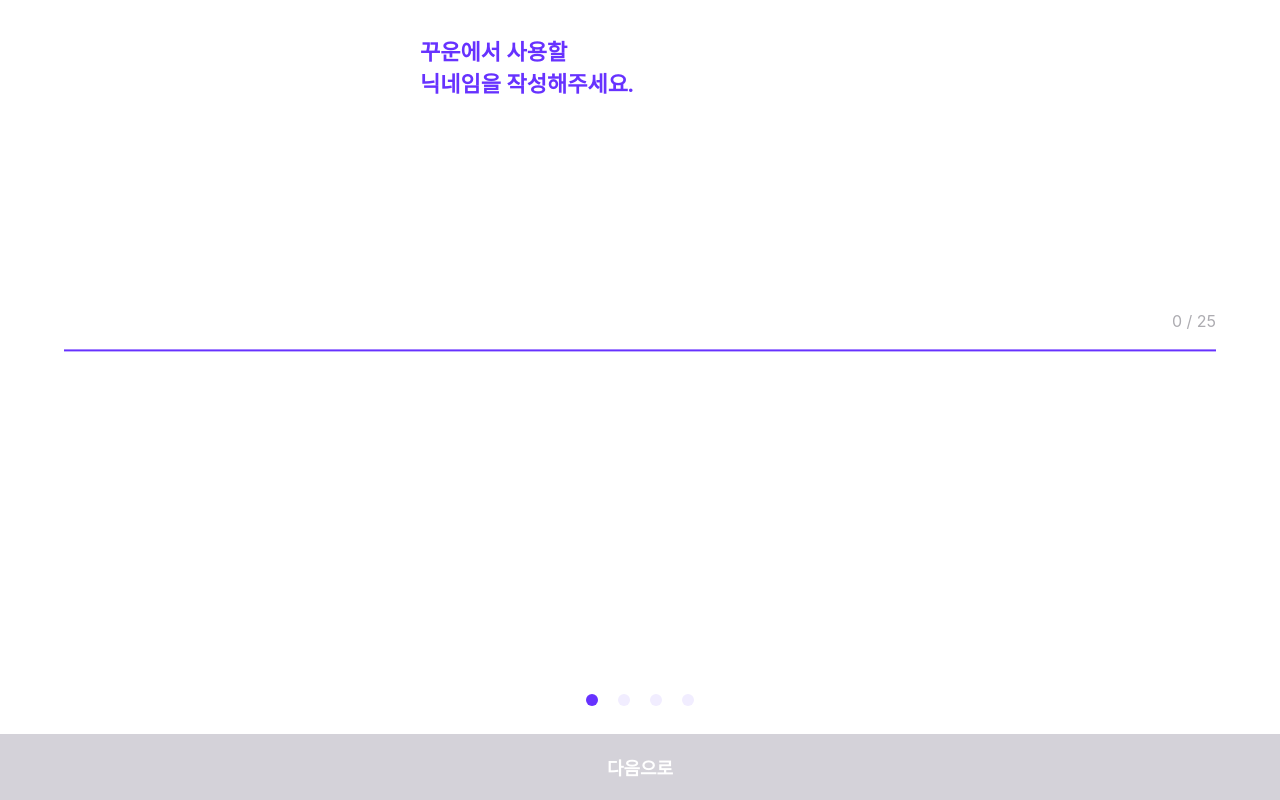
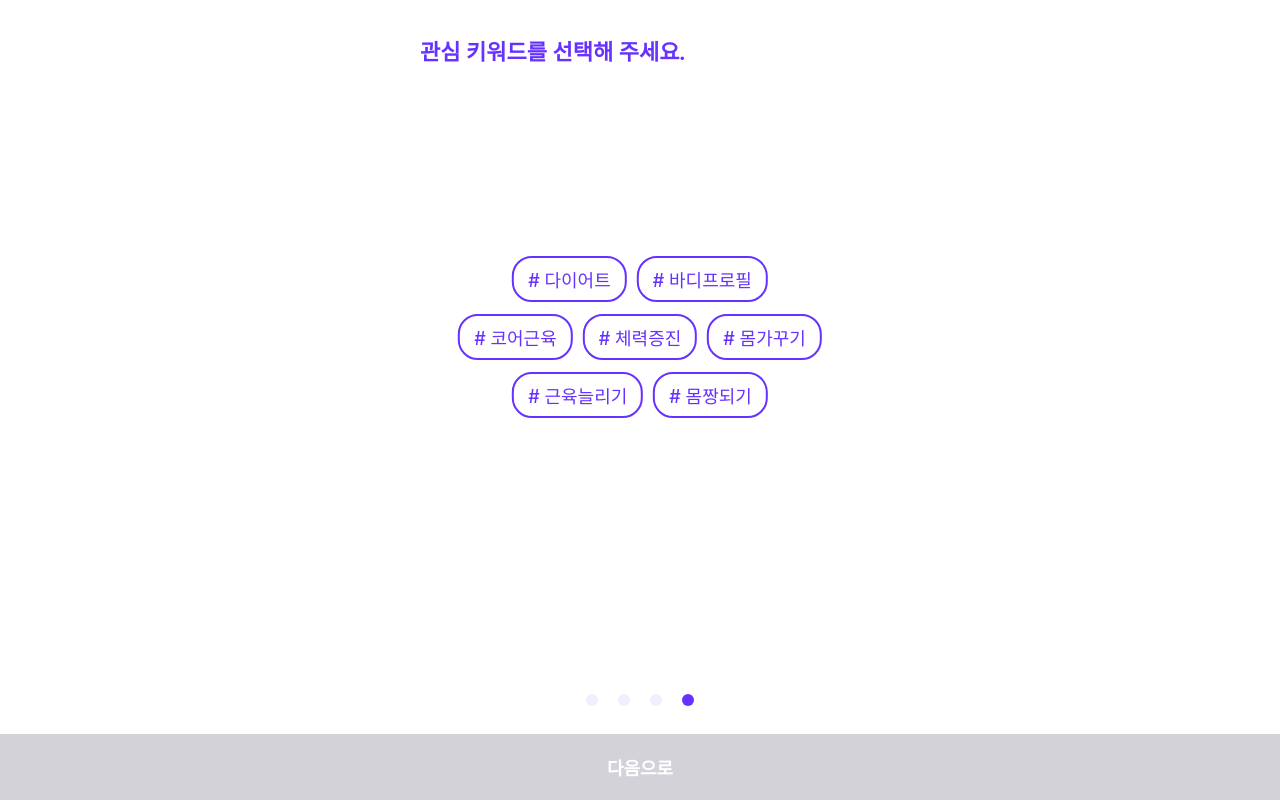
Before and after one commit to KKooWoon/Front, a React (Create React App) app: page /user-info in a window 1280 px wide. Built offline with nearby package versions, Linux system fonts and the light colour scheme; a web font is replaced by a local one.

Commit message:
feat: step3 & step4 using redux

```diff
--- a/src/components/user-info/index.tsx
+++ b/src/components/user-info/index.tsx
@@ -12,7 +12,7 @@ import onBoadingSlice from 'reducer/onboading';
 const UserInfo = () => {
   const userInfo = USERINFO;
   const navigator = useNavigate();
-  const [nowStep, setNowStep] = useState(0);
+  const [nowStep, setNowStep] = useState(3);
 
   const dispatch = useAppDispatch();
   const isActive = useAppSelector(state => state.onboading.isActive);
@@ -41,7 +41,7 @@ const UserInfo = () => {
     <LayoutWrapper>
       <pre>{userInfo[nowStep].title}</pre>
       {userInfo[nowStep].subtitle && <pre>{userInfo[nowStep].subtitle}</pre>}
-      <ContentsWrapper>
+      <ContentsWrapper className={nowStep ===3 ? 'wide':''}>
         <Contents nowStep={nowStep} />
       </ContentsWrapper>
       <ButtonSection>
--- a/src/components/user-info/step3.tsx
+++ b/src/components/user-info/step3.tsx
@@ -1,9 +1,86 @@
-import React from 'react';
+import { useAppDispatch, useAppSelector } from '@hooks/redux-hooks';
+import React, { ChangeEvent, useCallback, useEffect } from 'react';
+import onBoadingSlice from 'reducer/onboading';
+import styled from 'styled-components';
+import { InputSection } from './user-info.style';
 
 const Step3 = () => {
+  const bodySpec = useAppSelector(state => state.onboading.body_spec);
+  const isActive = useAppSelector(state => state.onboading.isActive);
+  const dispatch = useAppDispatch();
+
+  const onChangeHeight = useCallback(
+    (e: ChangeEvent<HTMLInputElement>) => {
+      dispatch(onBoadingSlice.actions.setHeight(e.target.value));
+    },
+    [bodySpec.height]
+  );
+  const onChangeWeight = useCallback(
+    (e: ChangeEvent<HTMLInputElement>) => {
+      dispatch(onBoadingSlice.actions.setWeight(e.target.value));
+    },
+    [bodySpec.height]
+  );
+  const onChangeFat = useCallback(
+    (e: ChangeEvent<HTMLInputElement>) => {
+      dispatch(onBoadingSlice.actions.setFat(e.target.value));
+    },
+    [bodySpec.height]
+  );
+  const onChangeMuscle = useCallback(
+    (e: ChangeEvent<HTMLInputElement>) => {
+      dispatch(onBoadingSlice.actions.setMuscle(e.target.value));
+    },
+    [bodySpec.height]
+  );
+
+  useEffect(() => {
+    if (bodySpec.height !== '' && bodySpec.weight !== '' && !isActive) {
+      dispatch(onBoadingSlice.actions.setActive(true));
+    } else if ((bodySpec.height === '' || bodySpec.weight === '') && isActive) {
+      dispatch(onBoadingSlice.actions.setActive(false));
+    }
+  }, [bodySpec.height, bodySpec.weight]);
+
   return (
-    <div>Step3</div>
-  )
-}
+    <GridWrapper>
+      <InputSection>
+        <h3>키</h3>
+        <div>
+          <input type='number' value={bodySpec.height} onChange={onChangeHeight} />
+          <span>cm</span>
+        </div>
+      </InputSection>
+      <InputSection>
+        <h3>몸무게</h3>
+        <div>
+          <input type='number' value={bodySpec.weight} onChange={onChangeWeight} />
+          <span>kg</span>
+        </div>
+      </InputSection>
+      <InputSection>
+        <h3>체지방률</h3>
+        <div>
+          <input style={{ border: '1px solid #c1c1c1' }} value={bodySpec.fat} onChange={onChangeFat} />
+          <span>%</span>
+        </div>
+      </InputSection>
+      <InputSection>
+        <h3>골격근량</h3>
+        <div>
+          <input style={{ border: '1px solid #c1c1c1' }} value={bodySpec.muscle} onChange={onChangeMuscle} />
+          <span>kg</span>
+        </div>
+      </InputSection>
+    </GridWrapper>
+  );
+};
+
+const GridWrapper = styled.div`
+  display: grid;
+  grid-template-columns: 1fr 1fr;
+  column-gap: 12px;
+  row-gap: 20px;
+`;
 
 export default Step3;
--- a/src/components/user-info/step4.tsx
+++ b/src/components/user-info/step4.tsx
@@ -1,9 +1,49 @@
-import React from 'react';
+import { useAppDispatch, useAppSelector } from '@hooks/redux-hooks';
+import { KEYWORDS } from '@utils/constants';
+import React, { SyntheticEvent, useEffect } from 'react';
+import onBoadingSlice from 'reducer/onboading';
+import styled from 'styled-components';
+import { Container, KeywordItem } from './user-info.style';
 
 const Step4 = () => {
+  const keywords = KEYWORDS;
+  const isActive = useAppSelector(state => state.onboading.isActive);
+  const interest = useAppSelector(state => state.onboading.interest);
+  const dispatch = useAppDispatch();
+  const handler = (e: SyntheticEvent) => {
+    if ((e.target as HTMLDivElement | HTMLSpanElement).localName === 'div') return;
+    const keyword = (e.target as HTMLDivElement | HTMLSpanElement).innerHTML.substring(2);
+    dispatch(onBoadingSlice.actions.setInterest(keyword));
+  };
+
+  useEffect(() => {
+    if (interest.length !== 0 && !isActive) {
+      dispatch(onBoadingSlice.actions.setActive(true));
+    } else if (interest.length === 0 && isActive) {
+      dispatch(onBoadingSlice.actions.setActive(false));
+    }
+  }, [interest]);
   return (
-    <div>Step4</div>
-  )
-}
-
+    <KeyWordsWrapper onClick={handler}>
+      <Container>
+        <KeywordItem className={interest.includes(keywords[0]) ? 'active' : ''}># {keywords[0]}</KeywordItem>
+        <KeywordItem className={interest.includes(keywords[1]) ? 'active' : ''}># {keywords[1]}</KeywordItem>
+      </Container>
+      <Container>
+        <KeywordItem className={interest.includes(keywords[2]) ? 'active' : ''}># {keywords[2]}</KeywordItem>
+        <KeywordItem className={interest.includes(keywords[3]) ? 'active' : ''}># {keywords[3]}</KeywordItem>
+        <KeywordItem className={interest.includes(keywords[4]) ? 'active' : ''}># {keywords[4]}</KeywordItem>
+      </Container>
+      <Container>
+        <KeywordItem className={interest.includes(keywords[5]) ? 'active' : ''}># {keywords[5]}</KeywordItem>
+        <KeywordItem className={interest.includes(keywords[6]) ? 'active' : ''}># {keywords[6]}</KeywordItem>
+      </Container>
+    </KeyWordsWrapper>
+  );
+};
+const KeyWordsWrapper = styled.div`
+  width: 100%;
+  text-align: center;
+  height: 300px;
+`;
 export default Step4;
--- a/src/components/user-info/user-info.style.ts
+++ b/src/components/user-info/user-info.style.ts
@@ -40,9 +40,12 @@ export const ButtonSection = styled.div`
 export const ContentsWrapper = styled.div`
   position: absolute;
   left: 50%;
-  top: 50%;
-  transform: translate(-50%, -190%);
+  top: 244px;
+  transform: translate(-50%, 0%);
   width: 90%;
+  &.wide {
+    width:98%;
+  }
 `;
 
 export const NaviWrapper = styled.section`
@@ -110,8 +113,8 @@ export const SelectBox = styled.div`
   border: 2px solid var(--primary-purple);
   border-radius: 20px;
   padding: 15px 0px 15px 17px;
-  .isGrey{
-    color:var(--gray-02);
+  .isGrey {
+    color: var(--gray-02);
   }
 `;
 export const SelectBoxWrapper = styled.div`
@@ -141,3 +144,50 @@ export const SelectList = styled.ul`
   }
   animation: ${slideBottom} 0.35s cubic-bezier(0.25, 0.46, 0.45, 0.94) both;
 `;
+
+export const InputSection = styled.section`
+  & h3 {
+    font-weight: 400;
+    font-size: 16px;
+    color: #817f85;
+    margin-bottom: 8px;
+  }
+  & div {
+    display: flex;
+    align-items: center;
+    gap: 5px;
+    & input {
+      width: 100%;
+      height: 50px;
+      border-radius: 20px;
+      border: 2px solid #6732ff;
+      padding-left: 12px;
+      :focus {
+        outline: none;
+      }
+      font-weight: 700;
+      font-size: 18px;
+    }
+  }
+`;
+
+export const KeywordItem = styled.span`
+  display:inline-block;
+  padding: 8px 14px;
+  font-weight:500;
+  font-size:18px;
+  border-radius:20px;
+  border:2px solid var(--primary-purple);
+  color:var(--primary-purple);
+  &.active {
+    background-color:var(--primary-purple);
+    color: white;
+  }
+`
+
+export const Container = styled.div`
+  display:flex;
+  gap: 10px;
+  justify-content:center;
+  margin-top:12px;
+`
--- a/src/reducer/onboading.ts
+++ b/src/reducer/onboading.ts
@@ -5,35 +5,53 @@ const initialState: OnBoading = {
   nickname: '',
   age: 0,
   body_spec: {
-    height: 0,
-    weight: 0,
-    fat: 0,
-    muscle: 0,
+    height: '',
+    weight: '',
+    fat: '',
+    muscle: '',
   },
   interest: [],
-  isActive:false,
+  isActive: false,
 };
 
 const onBoadingSlice = createSlice({
-  name:'onBoading',
+  name: 'onBoading',
   initialState,
-  reducers:{
-    setActive(state,action) {
+  reducers: {
+    setActive(state, action) {
       state.isActive = action.payload;
     },
-    setNickname(state,action) {
-      state.nickname = action.payload
+    setNickname(state, action) {
+      state.nickname = action.payload;
     },
-    setAge(state, action){
+    setAge(state, action) {
       state.age = action.payload;
     },
-    setInterest(state,action){
-      state.interest = action.payload;
+    setInterest(state, action) {
+      if (state.interest.includes(action.payload)) {
+        state.interest = state.interest.filter(v => v !== action.payload);
+      } else {
+        if (state.interest.length >= 3) {
+          state.interest.shift();
+          state.interest = state.interest.concat(action.payload);
+        } else {
+          state.interest = state.interest.concat(action.payload);
+        }
+      }
     },
-    setSpec(state,action) {
-      state.body_spec = action.payload;
-    }
-  }
+    setHeight(state, action) {
+      state.body_spec.height = action.payload;
+    },
+    setWeight(state, action) {
+      state.body_spec.weight = action.payload;
+    },
+    setFat(state, action) {
+      state.body_spec.fat = action.payload;
+    },
+    setMuscle(state, action) {
+      state.body_spec.muscle = action.payload;
+    },
+  },
 });
 
 export default onBoadingSlice;
--- a/src/utils/constants.ts
+++ b/src/utils/constants.ts
@@ -16,3 +16,13 @@ export const USERINFO = [
     subtitle: null,
   },
 ];
+
+export const KEYWORDS = [
+  "다이어트",
+  "바디프로필",
+  "코어근육",
+  "체력증진",
+  "몸가꾸기",
+  "근육늘리기",
+  "몸짱되기"
+]
```
Also changed, not shown: src/typings/user.ts (+4 -4 lines).
